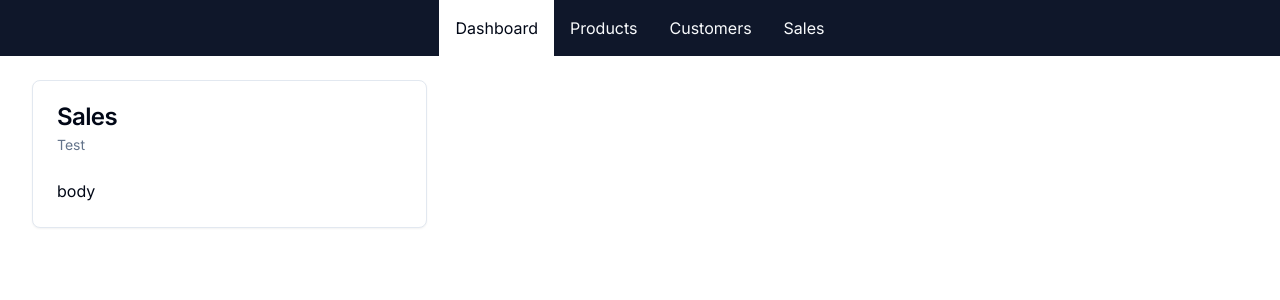
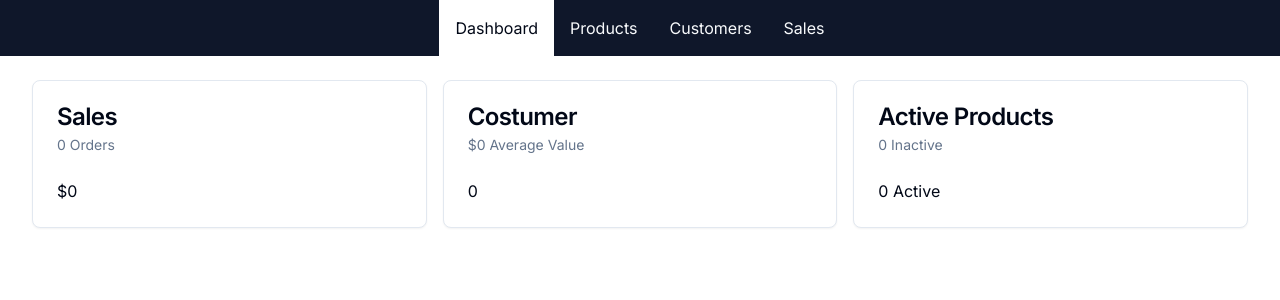
Before and after one commit to Kkwafo/e-commerce-base-app, a Next.js app: page /admin in a window 1280 px wide. Shown: the top 300 px of the page. Built offline with nearby package versions, Linux system fonts and the light colour scheme; no server answers; the database is empty.

Commit message:
adding db & Cards

```diff
--- a/src/app/admin/page.tsx
+++ b/src/app/admin/page.tsx
@@ -1,10 +1,64 @@
 import React from 'react';
 import { Card, CardContent, CardDescription, CardHeader, CardTitle } from '@/components/ui/card';
+import db from '@/db/db';
+import { formatCurrency, formatNumber } from '@/lib/formatters';
 
-export default function AdminDashboard() {
+async function getSalesData(){
+  const data = await db?.order.aggregate({
+    _sum: {pricePaidInCents: true},
+    _count: true
+  })
+  return {
+    amount: (data._sum.pricePaidInCents || 0) / 100,
+    numberOfSales: data._count
+  }
+}
+
+async function getUserData(){
+  const [userCount, orderData] = await Promise.all([
+    db.user.count(),
+    db.order.aggregate({
+      _sum: {pricePaidInCents: true},
+    }),
+  ])
+  return {
+    userCount,
+    averageValuePerUser: userCount === 0 ? 0: (orderData._sum.pricePaidInCents || 0) / userCount / 100
+
+  }
+}
+
+async function getProductData(){
+  const [activeCount, inactiveCount] = await Promise.all([
+    db.product.count({where: {isAvailbleForPurchase : true}}),
+    db.product.count({where: {isAvailbleForPurchase : false}}),
+  ])
+return { activeCount, inactiveCount }
+
+}
+export default  async function AdminDashboard() {
+  const [salesData, userData, productData] = await Promise.all([
+    getSalesData(),
+    getUserData(),
+    getProductData(),
+  ])
+
   return (
     <div className="grid grid-cols-1 md:grid-cols-2 lg:grid-cols-3 gap-4">
-      <DashboardCard title="Sales" subtitle="Test"body="body" />
+      <DashboardCard
+      title="Sales"
+      subtitle={`${formatNumber(salesData.numberOfSales) } Orders`}
+      body={formatCurrency(salesData.amount)} />
+
+      <DashboardCard
+      title="Costumer"
+      subtitle={`${formatCurrency(userData.averageValuePerUser)} Average Value`}
+      body={formatNumber(userData.userCount)} />
+
+      <DashboardCard
+      title="Active Products"
+      subtitle={`${formatNumber(productData.inactiveCount)} Inactive`}
+      body={`${formatNumber(productData.activeCount)} Active`} />
     </div>
   );
 }
--- /dev/null
+++ b/src/db/db.ts
@@ -0,0 +1,15 @@
+import { PrismaClient } from '@prisma/client'
+
+const prismaClientSingleton = () => {
+  return new PrismaClient()
+}
+
+declare global {
+  var prisma: undefined | ReturnType<typeof prismaClientSingleton>
+}
+
+const db = globalThis.prisma ?? prismaClientSingleton()
+
+export default db
+
+if (process.env.NODE_ENV !== 'production') globalThis.prisma = db
--- /dev/null
+++ b/src/lib/formatters.ts
@@ -0,0 +1,14 @@
+const CURRENCY_FORMATTER = new Intl.NumberFormat("en-US", {
+  currency: "USD",
+  style: "currency",
+  minimumFractionDigits:0,
+})
+
+export function formatCurrency (amount: number){
+  return CURRENCY_FORMATTER.format(amount)
+}
+
+const NUMBER_FORMATTER = new Intl.NumberFormat("en-US")
+export function formatNumber (number: number){
+  return NUMBER_FORMATTER.format(number)
+}
```
